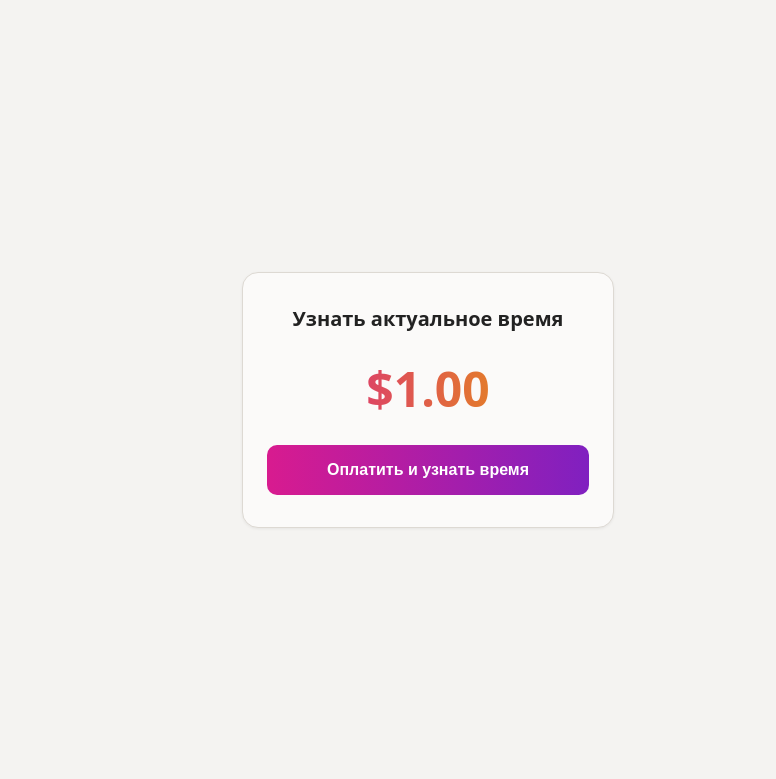
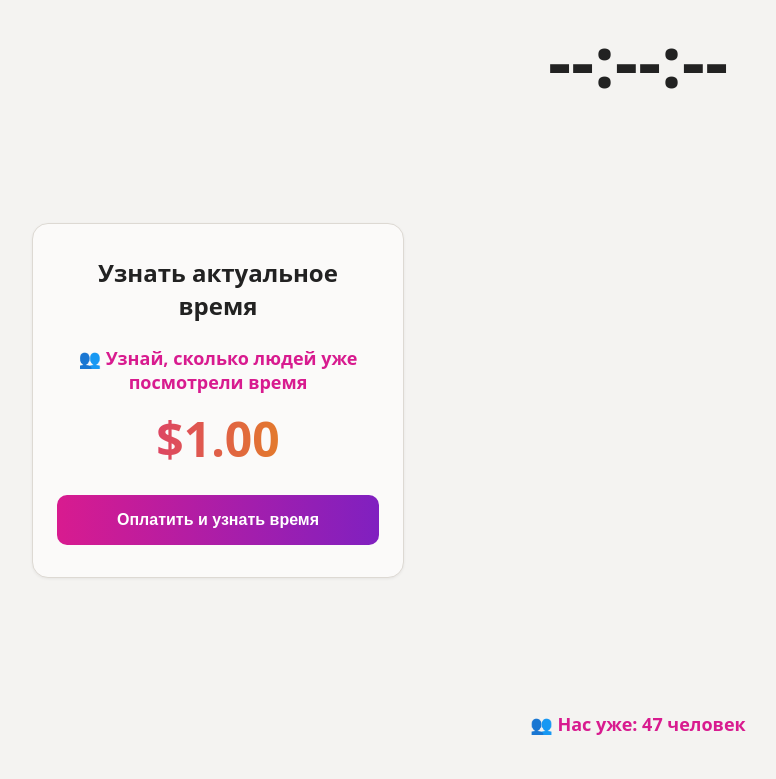
Before and after one commit to alexazaryan/time, a plain HTML site: page index.html in a window 1280 px wide. Shown: the whole page, without its empty margins (212-988 px from the left). Drawn offline with nearby package versions, Linux system fonts and the light colour scheme.

Commit message:
add json

```diff
--- a/index.html
+++ b/index.html
@@ -9,7 +9,19 @@
       />
       <meta http-equiv="Pragma" content="no-cache" />
       <meta http-equiv="Expires" content="0" />
-      <title>TimePremium™</title>
+
+      <title>mytimenow.pro</title>
+
+      <meta property="og:title" content="mytimenow.pro" />
+      <meta property="og:description" content="Узнай точное время за $1" />
+      <meta
+         property="og:image"
+         content="https://time-zeta-plum.vercel.app/favicon.png"
+      />
+      <meta property="og:url" content="https://mytimenow.pro/" />
+      <meta property="og:type" content="website" />
+
+      <link rel="icon" type="image/png" href="favicon.png" />
       <style>
          * {
             margin: 0;
@@ -127,7 +139,19 @@
       <!-- ЭКРАН ОПЛАТЫ -->
       <div class="screen" id="screen-pay">
          <div class="pay-card">
-            <div class="pay-title">Узнать актуальное время</div>
+            <div class="pay-title" style="font-size: 24px">
+               Узнать актуальное время
+            </div>
+            <div
+               style="
+                  font-size: 18px;
+                  color: #d81b8f;
+                  margin-bottom: 12px;
+                  font-weight: 600;
+               "
+            >
+               👥 Узнай, сколько людей уже посмотрели время
+            </div>
             <div class="price-tag">$1.00</div>
             <button class="pay-btn" id="pay-btn">
                Оплатить и узнать время
@@ -139,8 +163,28 @@
       </div>
 
       <!-- ЭКРАН РЕЗУЛЬТАТА -->
-      <div class="screen" id="screen-result">
+      <div
+         class="screen"
+         id="screen-result"
+         style="
+            display: flex;
+            flex-direction: column;
+            justify-content: center;
+            min-height: 100vh;
+         "
+      >
          <div class="result-time" id="result-time">--:--:--</div>
+         <div
+            style="
+               margin-top: auto;
+               padding-bottom: 40px;
+               font-size: 18px;
+               color: #d81b8f;
+               font-weight: 600;
+            "
+         >
+            👥 Нас уже: <span id="counter">47</span> человек
+         </div>
       </div>
 
       <script src="https://cdnjs.cloudflare.com/ajax/libs/crypto-js/4.1.1/crypto-js.min.js"></script>
```
Also changed, not shown: favicon.png (added).
